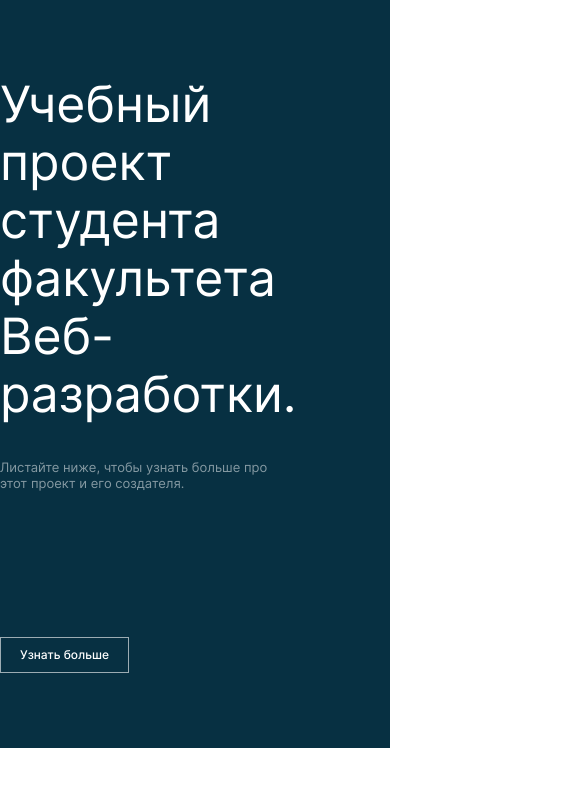
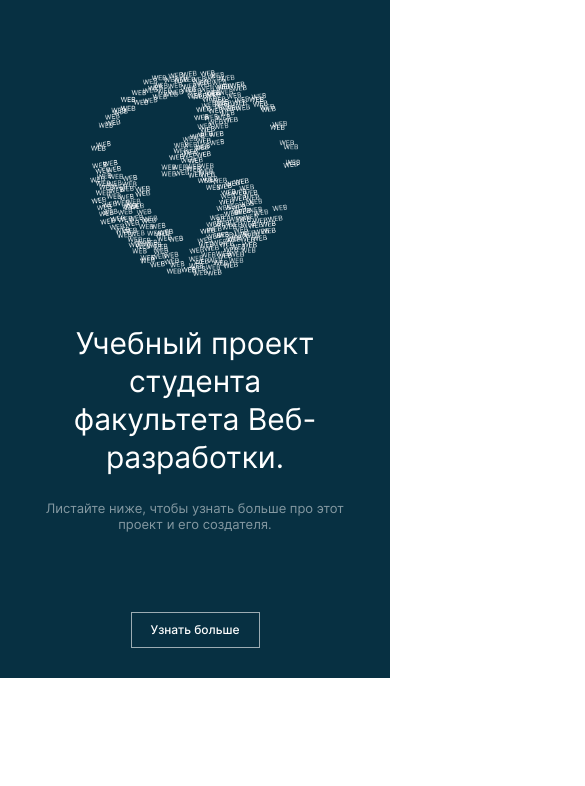
Before and after one commit to CristinaDaily/movies-explorer-frontend, a React (Create React App) app: page / in a window 390 px wide. Shown: the top 786 px of the page, 585 px wide, since content can reach past the window. Built offline with nearby package versions, Linux system fonts and the light colour scheme.

Commit message:
landing_intro

```diff
--- a/src/components/Main/Main.css
+++ b/src/components/Main/Main.css
@@ -1,19 +1,7 @@
 .landing {
     margin: 0 auto;
 }
-/*
-@media screen and (max-width: 900px) {
-    .landing{
-      width:calc(100% - 100px);
-    }
-}
 
-@media screen and (max-width: 767px) {
-    .landing {
-      width:calc(100% - 36px);
-    }
-}
-*/
 
 .intro {
     background-color: #073042;
@@ -72,6 +60,7 @@
   line-height: 16px;
   font-weight: 500;
   color: #FFFFFF;
+  box-sizing: border-box;
 
 }
 
@@ -81,20 +70,64 @@
     height: 304px;
 }
 
+@media screen and (max-width: 900px) {
+    .intro {
+      padding-top: 140px;
+      padding-bottom: 66px;
+    }
+    .intro__wrapper{
+      max-width:calc(100% - 100px);
+      flex-direction: column;
+      align-items: center;
+      gap: 48px;
+    }
 
+    .intro__container {
+        order: 99;
+        align-items: center;
+    }
 
-width:58.65px;
-height: 34px;
-margin: 0;
-background-color: rgba(52, 86, 243, 1);
-border: none;
-color:#FFFFFF;
-font-family: 'Inter', sans-serif;
-text-align: center;
-font-size: 11px;
-line-height: 18px;
-font-weight: 500;
-border-radius:21.35px;
-position:absolute;
-right:0;
-bottom: 13px;
+    .intro__title {
+        max-width: 680px;
+        font-size: 40px;
+        text-align: center;
+        margin-bottom: 22px;
+    }
+
+    .intro__subtitle {
+      text-align: center;
+      margin-bottom: 92px;
+    }
+    .intro__button {
+      margin-bottom: 10px;
+    }
+}
+
+@media screen and (max-width: 767px) {
+    .intro {
+        padding-top: 70px;
+        padding-bottom: 20px;
+      }
+    .intro__wrapper {
+      max-width:calc(100% - 20px);
+    }
+
+    .into__image {
+        width: 210px;
+        height: 206px;
+    }
+
+    .intro__title {
+        max-width: 300px;
+        font-size: 30px;
+        line-height: 38px ;
+        letter-spacing: -4%;
+        margin-bottom: 24px;
+
+    }
+
+    .intro__subtitle {
+      text-align: center;
+      margin-bottom: 80px;
+    }
+}
```
